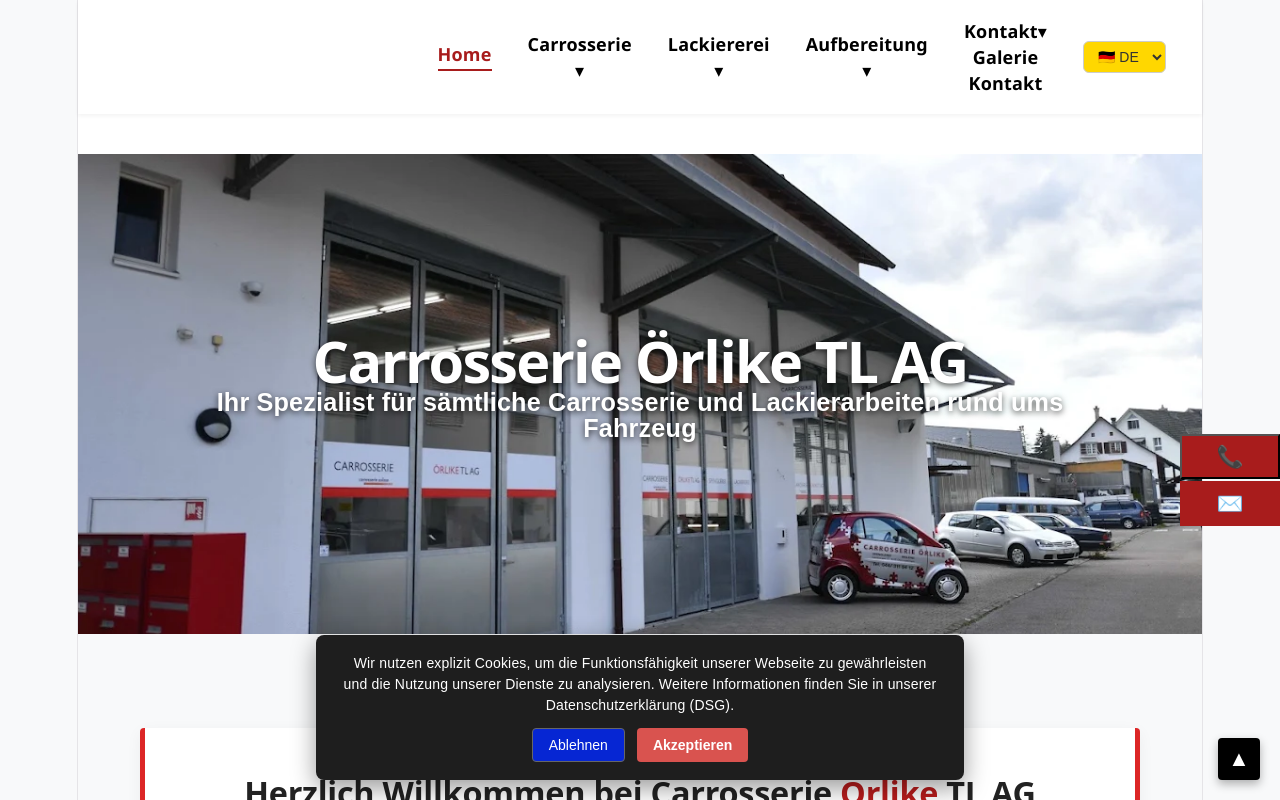
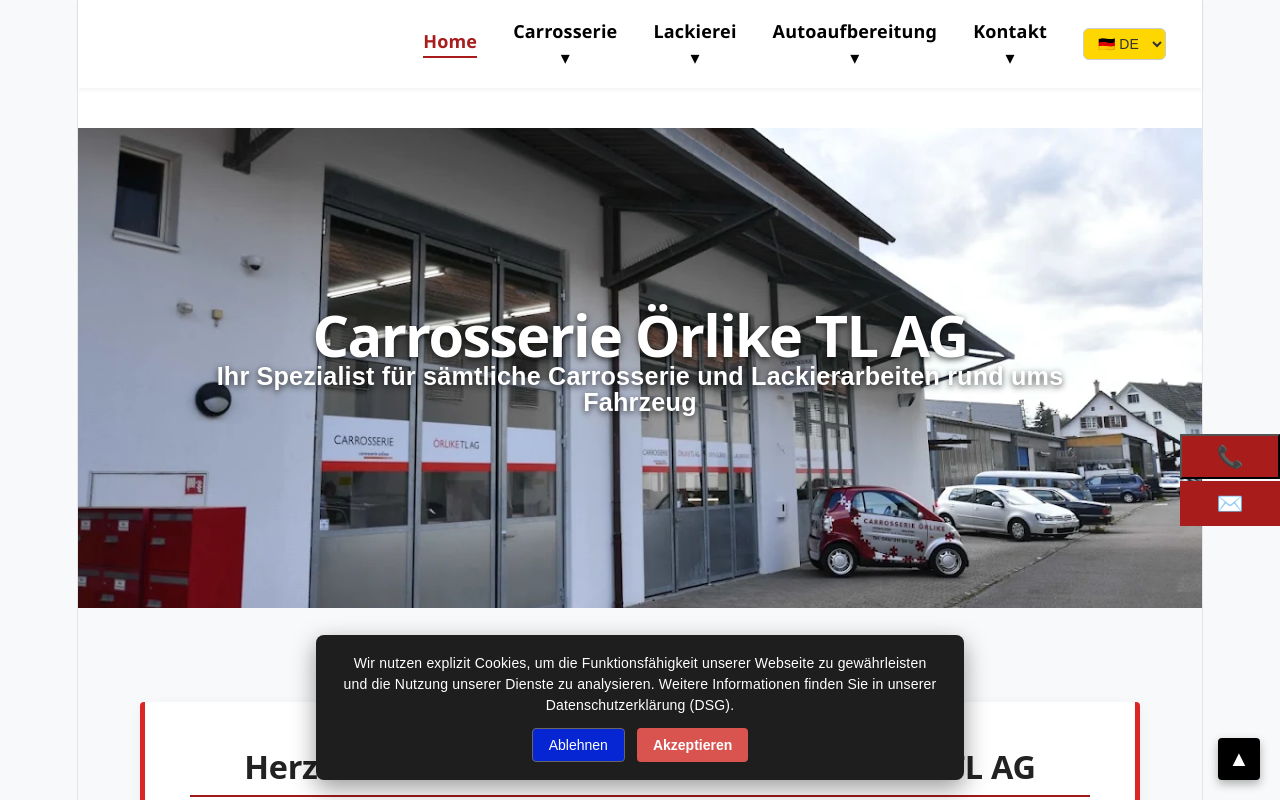
Before and after one commit to elias4864/Website-Carosserie-Oerlikon, a React (Vite) app: page / in a window 1280 px wide. Shown: the top 800 px of the page. Built offline with nearby package versions, Linux system fonts and the light colour scheme.

Commit message:
Added Navbar Dropwdowns

```diff
--- a/src/App.jsx
+++ b/src/App.jsx
@@ -30,9 +30,11 @@
     de: {
         navHome: "Home",
         navCarrosserie: "Carrosserie",
-        navAufbereitung: "Aufbereitung",
+        navAufbereitung: "Autoaufbereitung",
         navKontakt: "Kontakt",
-        navLackierei: "Lackiererei",
+        navLackierei: "Autolackiererei",
+
+        navLackierereititle:"Lackierei",
         navAutolackieren: "Auto lackieren",
         navSpenglerei: "Spenglerei",
         navGalerie: "Galerie",
@@ -64,8 +66,9 @@
         navAutopflege: "Car Care",
         navSpengler: "Spengler",
         modalTitle: "Get in touch with us now",
-        navLackiererei: "Paint shop",
+        navLackiererei: "Auto Body and Paint Shop",
         navAutolackieren: "Car painting",
+        navLackierereititle:"paint shop",
         navGalerie: "Gallery",
         phoneLabel: "Phone:",
         callBtn: "Call now",
@@ -84,10 +87,12 @@
     it: {
         navHome: "Home",
         navCarrosserie: "Carrozzeria",
-        navAufbereitung: "Preparazione",
+        navAufbereitung: "Preparazione auto",
         navKontakt: "Contatti",
-        navLackiererei: "Verniciatura",
+        navLackiererei: "Carrozzeria (verniciatura auto)",
         navAutolackieren: "Verniciare l'auto",
+        navLackierereititle:"Reparto verniciatura",
+
         navAutopflege: "Cura dell'auto",
         navSpenglerei: "Lattoneria",
         navSpengler: "Lattoniere",
@@ -110,10 +115,11 @@
     fr: {
         navHome: "Accueil",
         navCarrosserie: "Carrosserie",
-        navAufbereitung: "Préparation",
+        navAufbereitung: "Préparation automobile",
         navKontakt: "Contact",
         navGalerie: "Galerie",
-        navLackiererei: "Atelier de peinture",
+        navLackiererei: "Atelier de peinture automobile",
+        navLackierereititle:"atelier de peinture",
         navAutolackieren: "Peindre une voiture",
         navFahrzeugaufbereitung: "Préparation esthétique de véhicules",
         navAutopflege: "Entretien automobile",
@@ -252,9 +258,9 @@
 
                     {/* Dropdown für Lackierung */}
                     <div className="dropdown">
-                        <span className="nav-link">{t.navLackierei} ▾</span>
+                        <span className="nav-link">{t.navLackierereititle} ▾</span>
                         <div className="dropdown-content">
-                            <Link to="/lackiererei">{t.navLackierei}</Link>
+                            <Link to="/lackiererei">{t.navLackiererei}</Link>
                             <Link to="/lackieren">{t.navAutolackieren}</Link>
                         </div>
                     </div>
@@ -269,14 +275,13 @@
                         </div>
                     </div>
 
+
                     <div className="dropdown">
-                        <span className="nav-link">{t.navKontakt}▾</span>
-                        <div  className="dropdown-content>">
-
-
+                        <span className="nav-link">{t.navKontakt} ▾</span>
+                        <div className="dropdown-content">
                     <Link to="/galerie" className="nav-link">{t.navGalerie}</Link>
                     <Link to="/kontakt" className="nav-link">{t.navKontakt}</Link>
-                      </div>
+                        </div>
                     </div>
 
                     {/* Sprachauswahl Dropdown */}
--- a/src/assets/pages/Autolackieren.jsx
+++ b/src/assets/pages/Autolackieren.jsx
@@ -2,7 +2,7 @@
 import Lackieren from "../Autolackieren.jpg";
 import "../Styles/Autolackieren.css";
 
-function Autolackieren() {
+function Autolackieren({lang}) {
     return (
             <main className="galerie-container">
                 <img src={Lackieren} alt="Autolackieren" className="lackieren"/>
--- a/src/assets/pages/Autopflege.jsx
+++ b/src/assets/pages/Autopflege.jsx
@@ -2,7 +2,7 @@
 import "../Styles/Autopflege.css";
 import Autopflegebild from "../Autopflege.jpg";
 
-function Autopflege() {
+function Autopflege({lang}) {
     return (
         <div className="Background-Intro">
             {/* Bild-Hero über die volle Breite */}
--- a/src/assets/pages/Fahrzeugaufbereitung.jsx
+++ b/src/assets/pages/Fahrzeugaufbereitung.jsx
@@ -4,7 +4,7 @@
 import '../Styles/Fahrzeugaufbereitung.css';
 import autoaufbereitung from "../Autoaufberiten.jpg";
 
-function Fahrzeugaufbereitung(){
+function Fahrzeugaufbereitung({lang}){
     return (
         <div className="fahrzeug-container">
             <img src={Fahrzeugaufbereitungbild} />
--- a/src/assets/pages/Galerie.jsx
+++ b/src/assets/pages/Galerie.jsx
@@ -29,6 +29,7 @@
         { src: Blauhinten, alt:"Blauhinten" },
         {src:Kaputt, alt: "Kaputt" },
         {src:Kaputt2, alt: "Kaputt" },
+
     ];
 
     return (
--- a/src/assets/pages/Lackierei.jsx
+++ b/src/assets/pages/Lackierei.jsx
@@ -3,7 +3,7 @@
 import "../Styles/Lackiererei.css";
 import Lackiererei from "../Lackiererei.jpg";
 
-function Lackierei() {
+function Lackierei({lang}) {
     return (
         <div className="Background-Intro">
                 {/* Full-Width Bild-Wrapper */}
```
